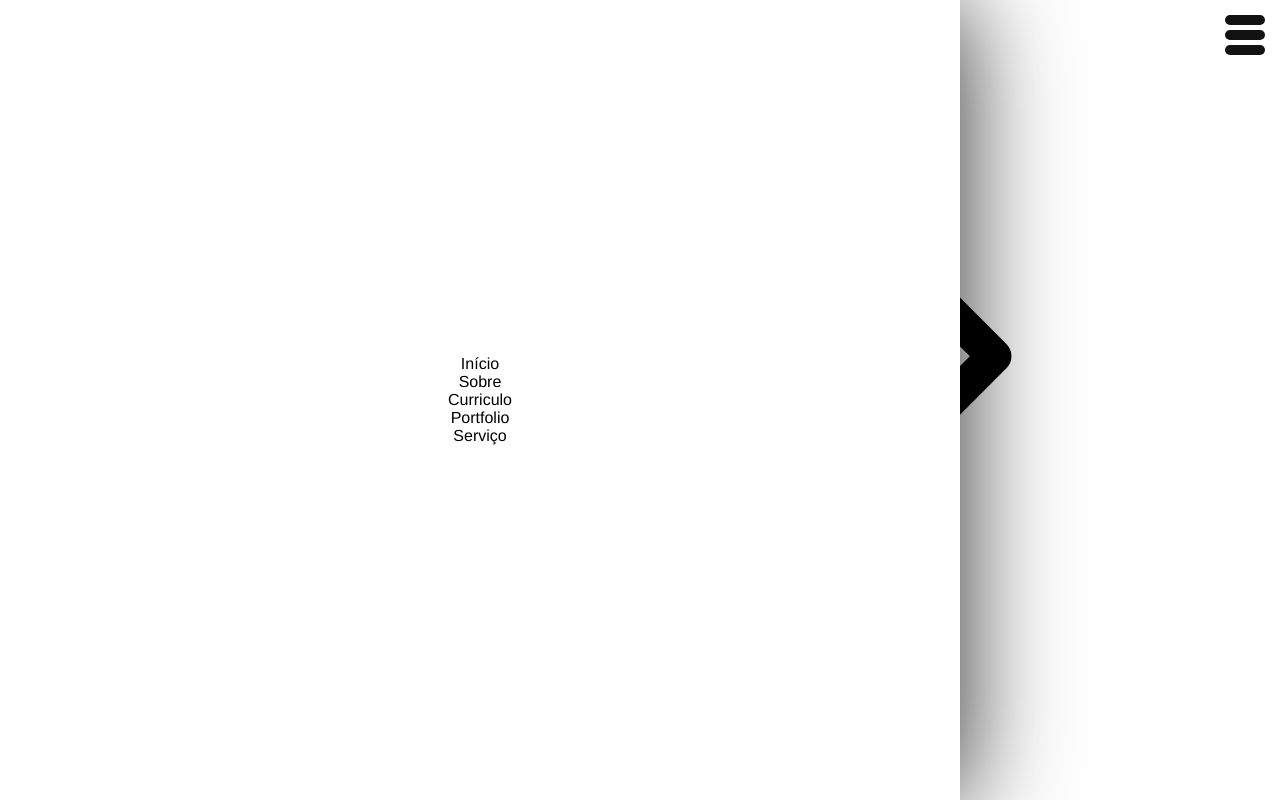
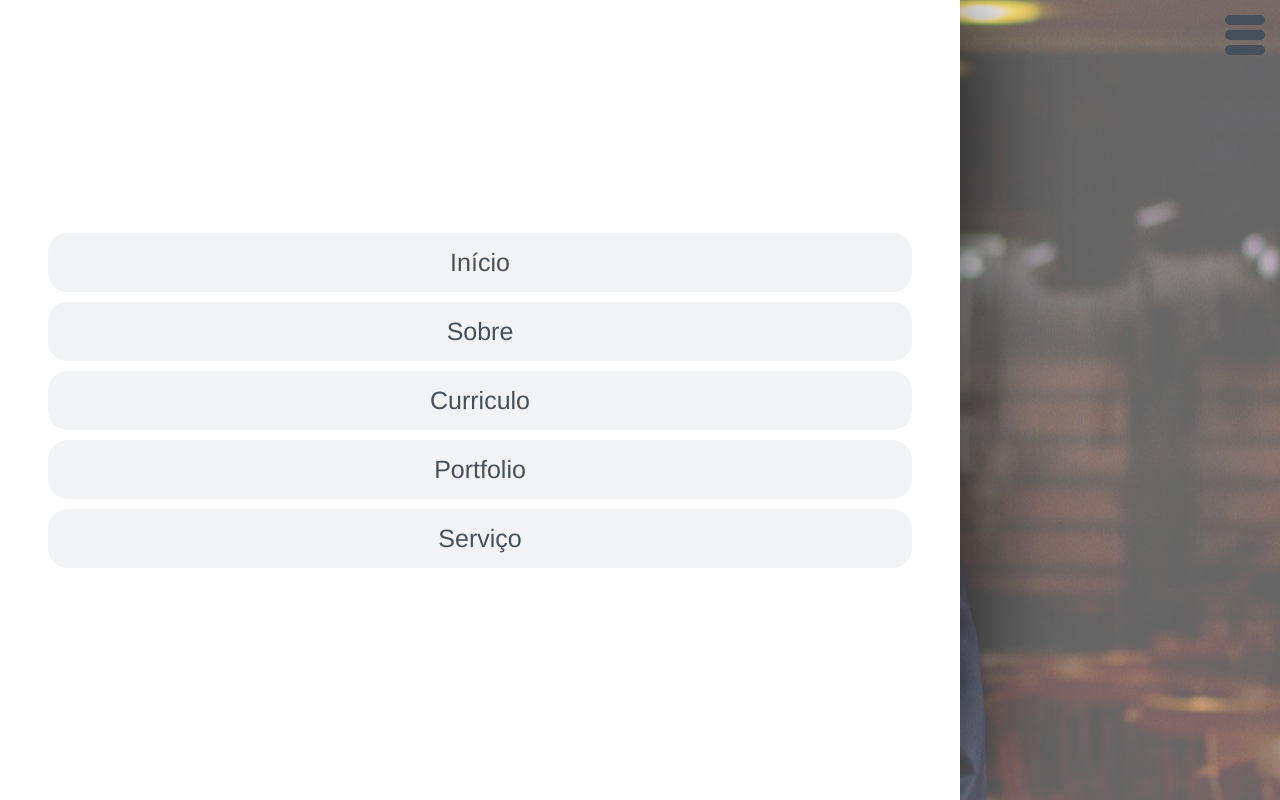
Before and after one commit to renatoalmeida49/renatonovaes.dev, a Vue app: page / in a window 1280 px wide. Both pictures are taken after a click on the element 1245 px from the left and 35 px from the top of the page. Shown: the top 800 px of the page. Built offline with nearby package versions, Linux system fonts and the light colour scheme.

Commit message:
Area de inicial criada

```diff
--- a/src/views/Home.vue
+++ b/src/views/Home.vue
@@ -6,7 +6,7 @@
     <div class="line"></div>
   </div>
 
-  <nav class="nav-menu" :style="styleMenu">
+  <nav class="nav-menu" :class="styleMenu">
     <ul>
       <li><a href="#start">Início</a></li>
       <li><a href="#sobre">Sobre</a></li>
@@ -17,7 +17,9 @@
   </nav>
 
   <section id="start">
-    <img src="@/assets/img/logo.svg" alt="Minha logo"/>
+    <div class="backdrop">
+      <img src="@/assets/img/logo.svg" alt="Minha logo"/>
+    </div>
   </section>
 
   <section id="sobre">
@@ -94,7 +96,7 @@ export default {
   computed: {
     styleMenu() {
       return {
-        display: this.showMenu ? 'flex' : 'none'
+        'ativo': this.showMenu
       }
     }
   }
--- a/src/views/_variables.scss
+++ b/src/views/_variables.scss
@@ -1,6 +1,6 @@
 $colors: (
     main: rgb(37, 131, 255),
     secondary: rgb(184, 219, 27),
-    black: rgb(19, 18, 18),
-    white: rgb(223, 223, 223)
+    black: #45505b,
+    white: #f2f3f5
 )
--- a/src/views/style.scss
+++ b/src/views/style.scss
@@ -1,5 +1,5 @@
 @import "_variables.scss";
-
+@import url('https://fonts.googleapis.com/css2?family=Roboto:wght@400;500;700&display=swap');
 /* -------------------- */
 /* CSS RESET */
 /* -------------------- */
@@ -11,6 +11,10 @@
 
 html {
     scroll-behavior: smooth;
+}
+
+body {
+    font-family: 'Roboto', sans-serif;
 }
 /* -------------------- */
 /* MENU MOBILE */
@@ -25,6 +29,7 @@ html {
     top: 15px;
     right: 15px;
     cursor: pointer;
+    z-index: 100;
 
     .line {
         width: 100%;
@@ -40,19 +45,30 @@ html {
     height: 100vh;
     background-color: #fff;
     width: 75%;
-    display: flex;
     justify-content: center;
     align-items: center;
     z-index: 1000;
     box-shadow: 4px 4px 100px rgba(0, 0, 0, .8);
     transition: all 1s;
 
+    &.ativo {
+        display: flex;
+    }
+
     ul {
         list-style: none;
+        width: 90%;
 
         a {
             text-decoration: none;
-            color: black;
+            color: map-get($colors, black);
+            font-size: 25px;
+            display: block;
+            width: 100%;
+            background: #f2f3f5;
+            padding: 15px;
+            margin: 10px 0;
+            border-radius: 20px;
         }
     }
 }
@@ -64,8 +80,28 @@ html {
     display: flex;
     justify-content: center;
     align-items: center;
+    background-image: url('../assets/img/me.jpg');
+    background-repeat: no-repeat;
+    background-position: center;
+
+    .backdrop {
+        width: 100%;
+        height: 100%;
+        display: flex;
+        background: rgba(255, 255, 255, 0.397);
+    }
 }
-
+/* -------------------- */
+/* START */
+/* -------------------- */
+#sobre {
+    h1 {
+        text-transform: uppercase;
+    }
+}
+/* -------------------- */
+/* RESPONSIVIDADE */
+/* -------------------- */
 @media (min-width: 768px) {
     #start {
         img {
```
Also changed, not shown: src/assets/img/me.jpg (added).
